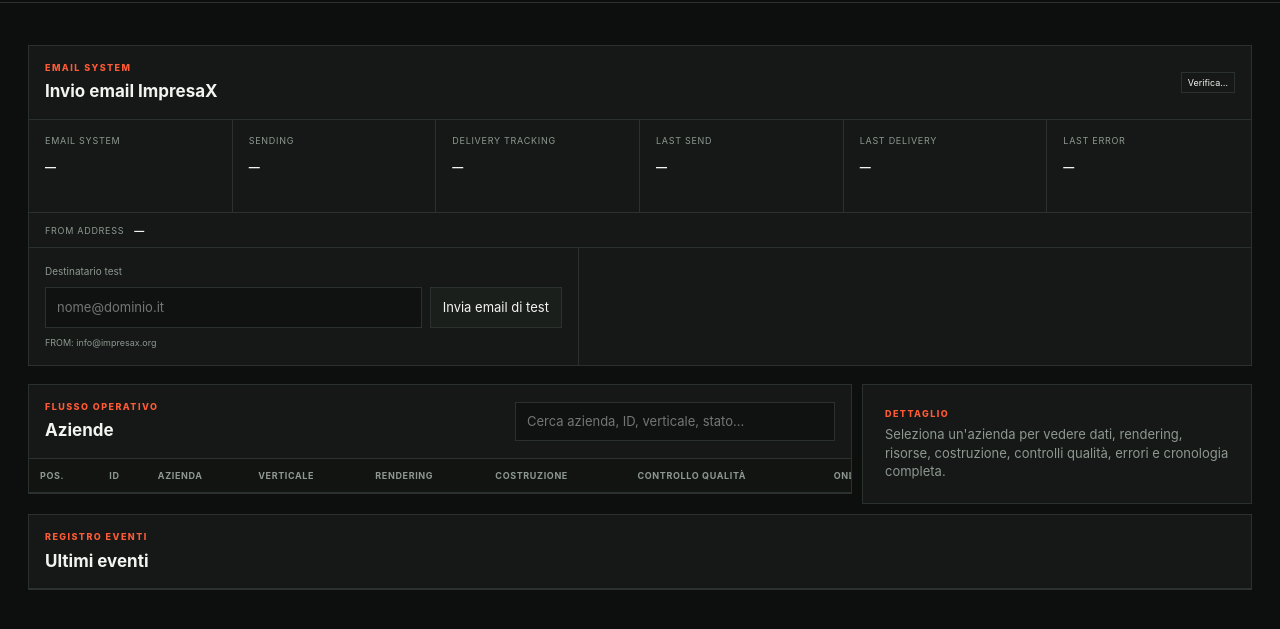
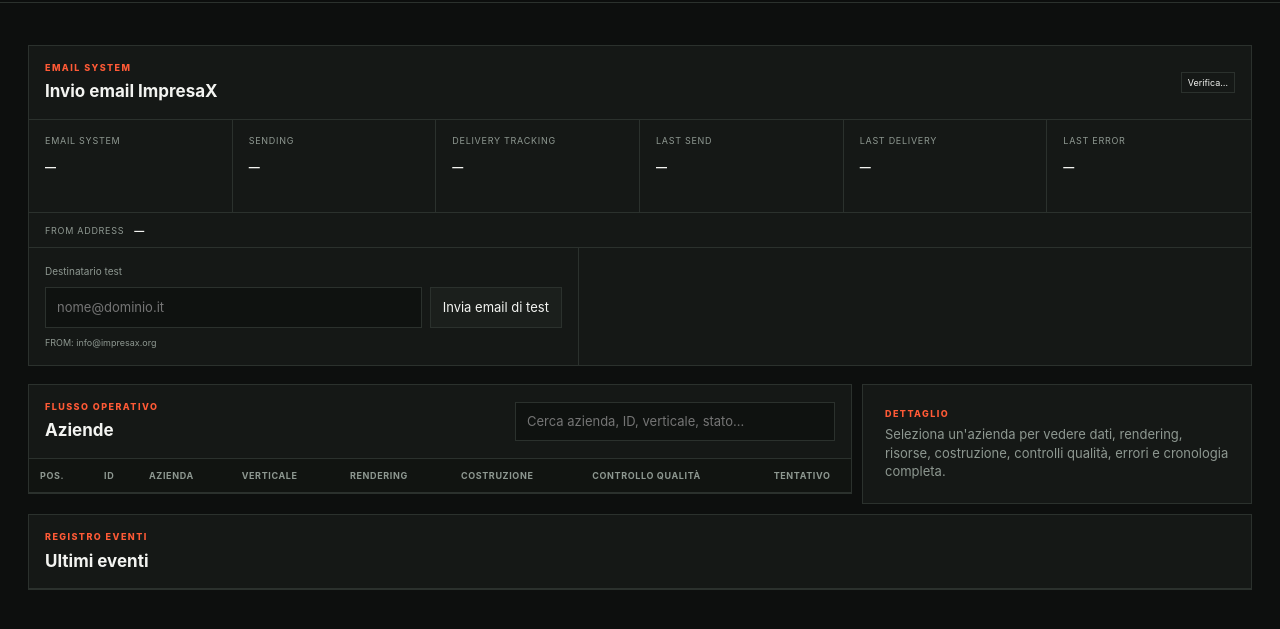
Before and after one commit to fransisvamos-blip/-impresax-site, a website: page public/admin/index.html in a window 1280 px wide. Shown: the part 91-720 px from the top of the page. Drawn offline with Linux system fonts and the light colour scheme; no server answers.

Commit message:
Show current Site Factory attempt in Control Room

```diff
--- a/public/admin/index.html
+++ b/public/admin/index.html
@@ -74,7 +74,7 @@
             <thead>
               <tr>
                 <th>Pos.</th><th>ID</th><th>Azienda</th><th>Verticale</th>
-                <th>Rendering</th><th>Costruzione</th><th>Controllo qualità</th><th>Online</th>
+                <th>Rendering</th><th>Costruzione</th><th>Controllo qualità</th><th>Tentativo</th><th>Online</th>
                 <th>Fase attuale</th><th>Ultimo evento</th><th>Errore</th><th>Prossima azione</th>
               </tr>
             </thead>
```
